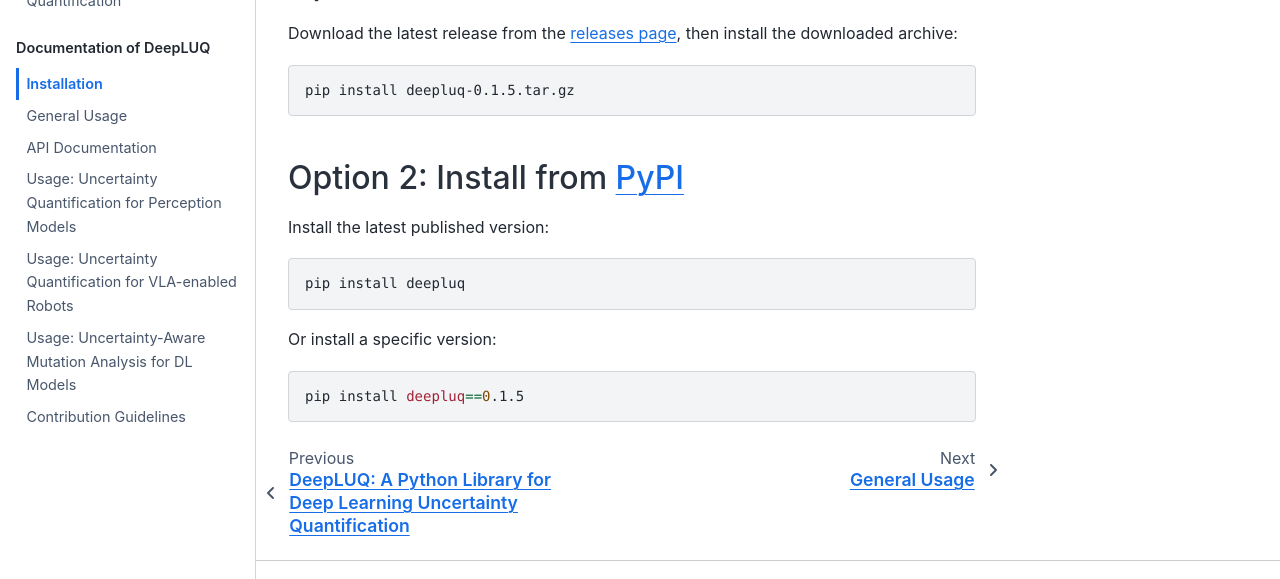
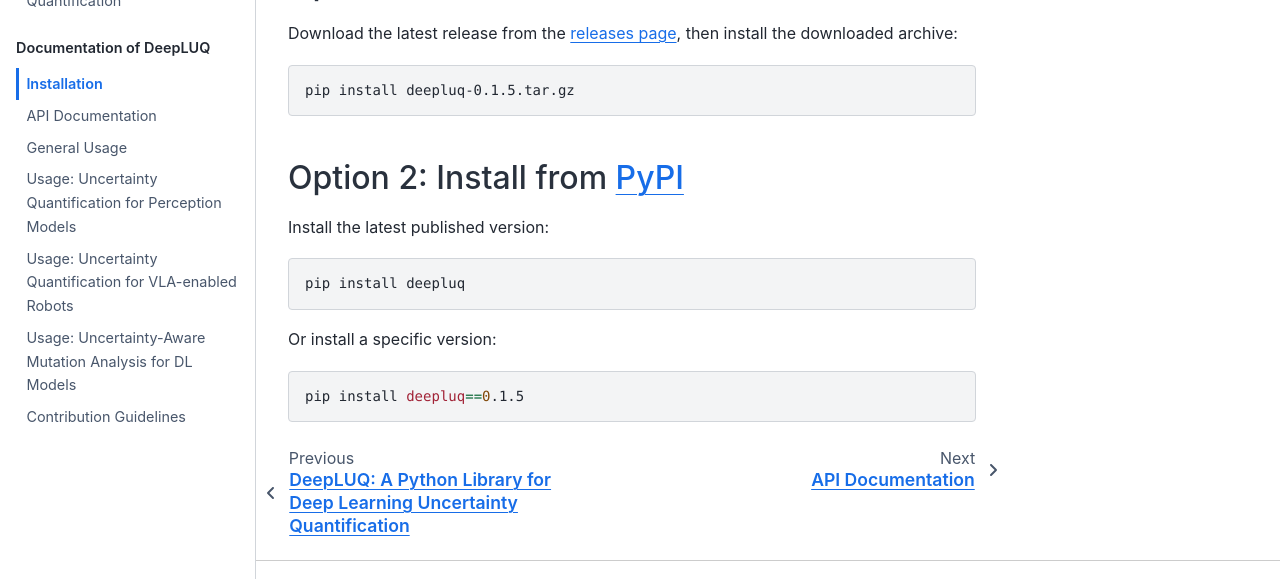
Before and after one commit to INTO-CPS-Association/DeepLUQ, a Jupyter Book: the page built from docs/install.md, in a window 1280 px wide. Shown: the part 239-818 px from the top of the page. Built offline with Jupyter Book 1.0.4 settings and Sphinx 7.4.7 and the Sphinx Book theme 1.1.4, drawn with Linux system fonts in a browser that asks for light colours; part of the change alters nothing that is shown.

Commit message:
add api documentation

```diff
--- a/_toc.yml
+++ b/_toc.yml
@@ -8,8 +8,8 @@ parts:
   - caption: Documentation of DeepLUQ
     chapters:
       - file: docs/install
+      - file: docs/api
       - file: docs/general-usage
-      - file: docs/api
       - file: docs/uq4dl
       - file: docs/uq4vla
       - file: docs/uq4mutation
```
